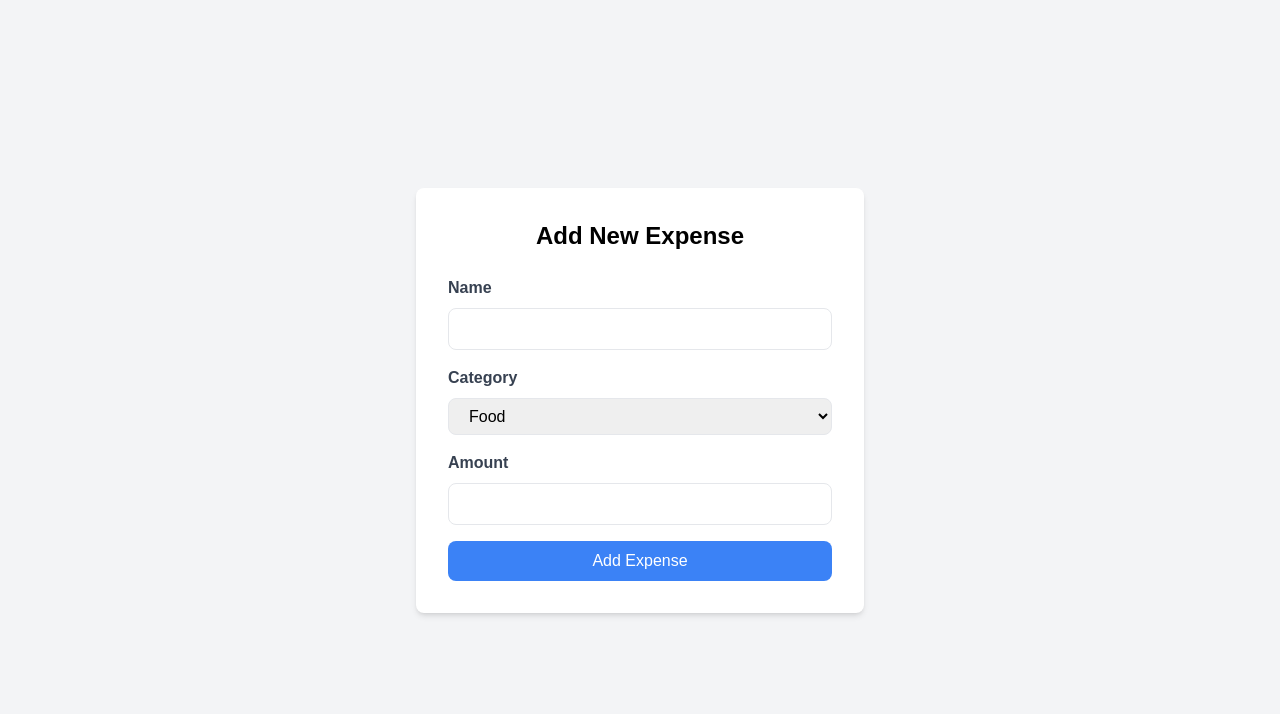
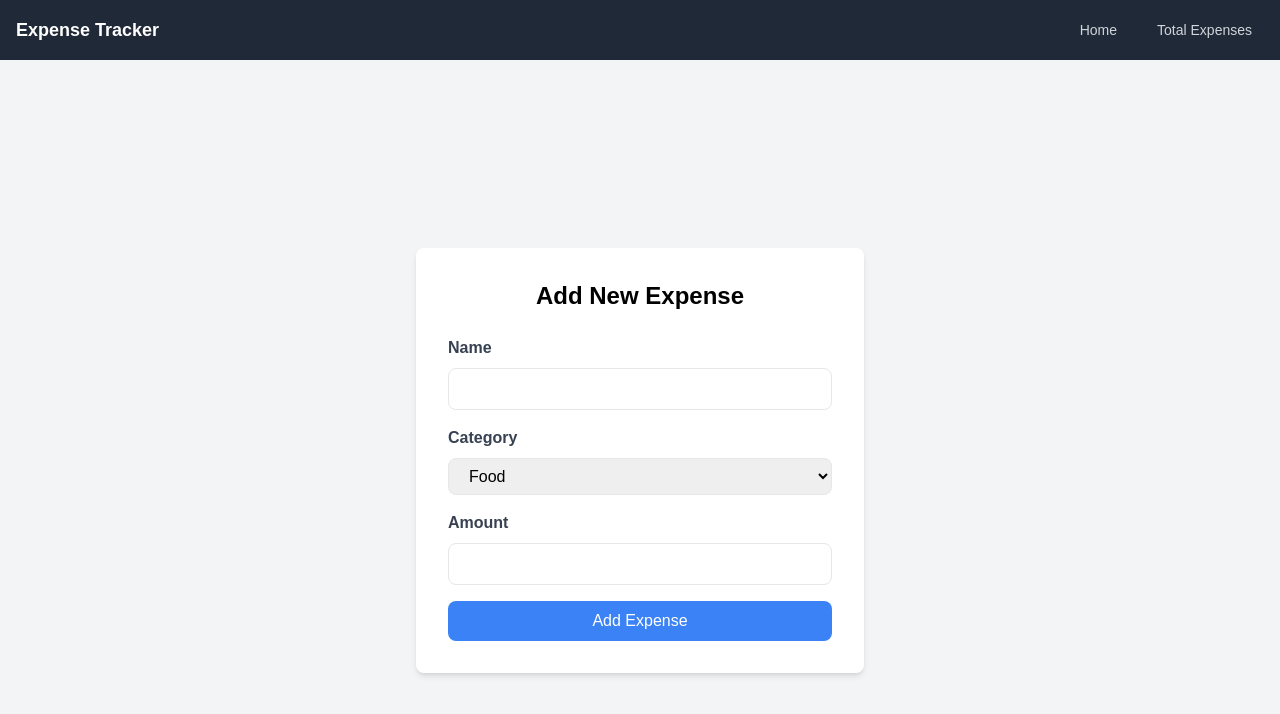
Before and after one commit to tigermursa/Quick-Expense-Tracker-Client, a Next.js app: page / in a window 1280 px wide. Shown: the top 714 px of the page. Built offline with nearby package versions, Linux system fonts and the light colour scheme.

Commit message:
made the navbar

```diff
--- a/src/app/layout.tsx
+++ b/src/app/layout.tsx
@@ -3,6 +3,7 @@ import localFont from "next/font/local";
 import "./globals.css";
 import { Slide, ToastContainer } from "react-toastify";
 import "react-toastify/dist/ReactToastify.css";
+import Navbar from "@/components/Navbar/Navbar";
 const geistSans = localFont({
   src: "./fonts/GeistVF.woff",
   variable: "--font-geist-sans",
@@ -42,6 +43,7 @@ export default function RootLayout({
           pauseOnHover
           theme="light"
         />
+        <Navbar />
         {children}
       </body>
     </html>
--- /dev/null
+++ b/src/components/Navbar/Navbar.tsx
@@ -0,0 +1,30 @@
+import React from 'react';
+
+const Navbar = () => {
+  const navItems = [
+    { name: "Home", href: "/", icon: "" },
+    { name: "Total Expenses", href: "/total-expenses", icon: "" }
+  ];
+
+  return (
+    <nav className="bg-gray-800 p-4 shadow-lg">
+      <div className="container mx-auto flex justify-between items-center">
+        <div className="text-white font-bold text-lg">Expense Tracker</div>
+        <ul className="flex space-x-4">
+          {navItems.map((item, index) => (
+            <li key={index}>
+              <a
+                href={item.href}
+                className="text-gray-300 hover:text-white px-3 py-2 rounded-md text-sm font-medium"
+              >
+                {item.name}
+              </a>
+            </li>
+          ))}
+        </ul>
+      </div>
+    </nav>
+  );
+};
+
+export default Navbar;
```
